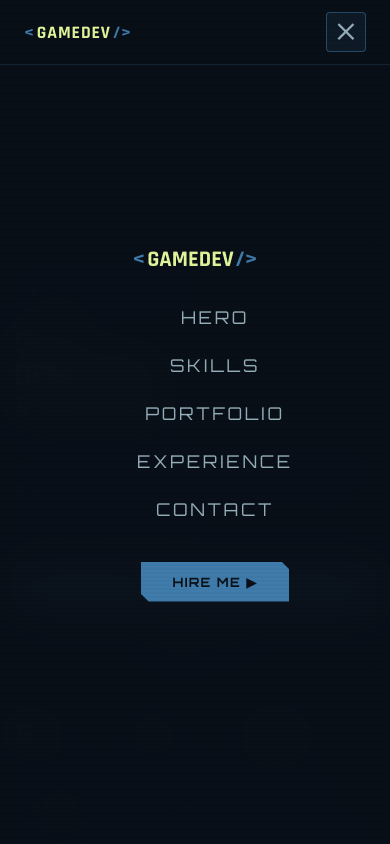
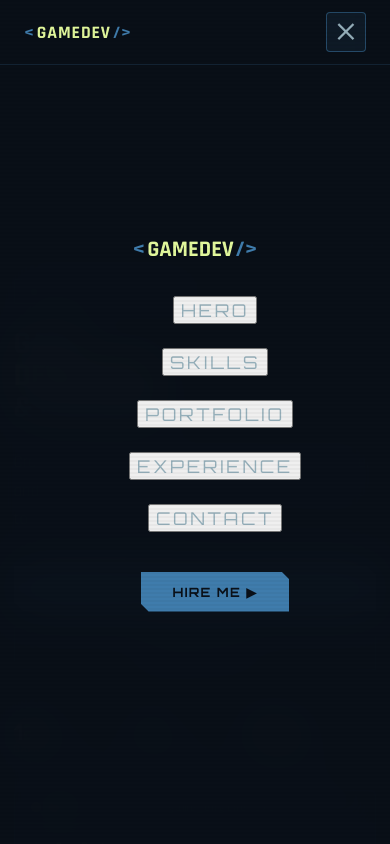
Before and after one commit to devv1nce/vden.me, a React (Create React App) app: page / in a window 390 px wide. Both pictures are taken after a click on the button "menu". Shown: the top 844 px of the page. Built offline with nearby package versions, Linux system fonts and the light colour scheme.

Commit message:
Update MobileNav.jsx
There was a <a> tag w/o href

```diff
--- a/src/components/Navbar/MobileNav/MobileNav.jsx
+++ b/src/components/Navbar/MobileNav/MobileNav.jsx
@@ -18,9 +18,9 @@ const MobileNav = ({ isOpen, toggleMenu }) => {
         <ul>
           {["hero","skills","portfolio","work-exp","contact"].map((id) => (
             <li key={id}>
-              <a onClick={() => handleScroll(id)} className="menu-item">
+              <button onClick={() => handleScroll(id)} className="menu-item">
                 {id === "work-exp" ? "Experience" : id.charAt(0).toUpperCase() + id.slice(1)}
-              </a>
+              </button>
             </li>
           ))}
           <button className="contact-btn">HIRE ME ▶</button>
```
